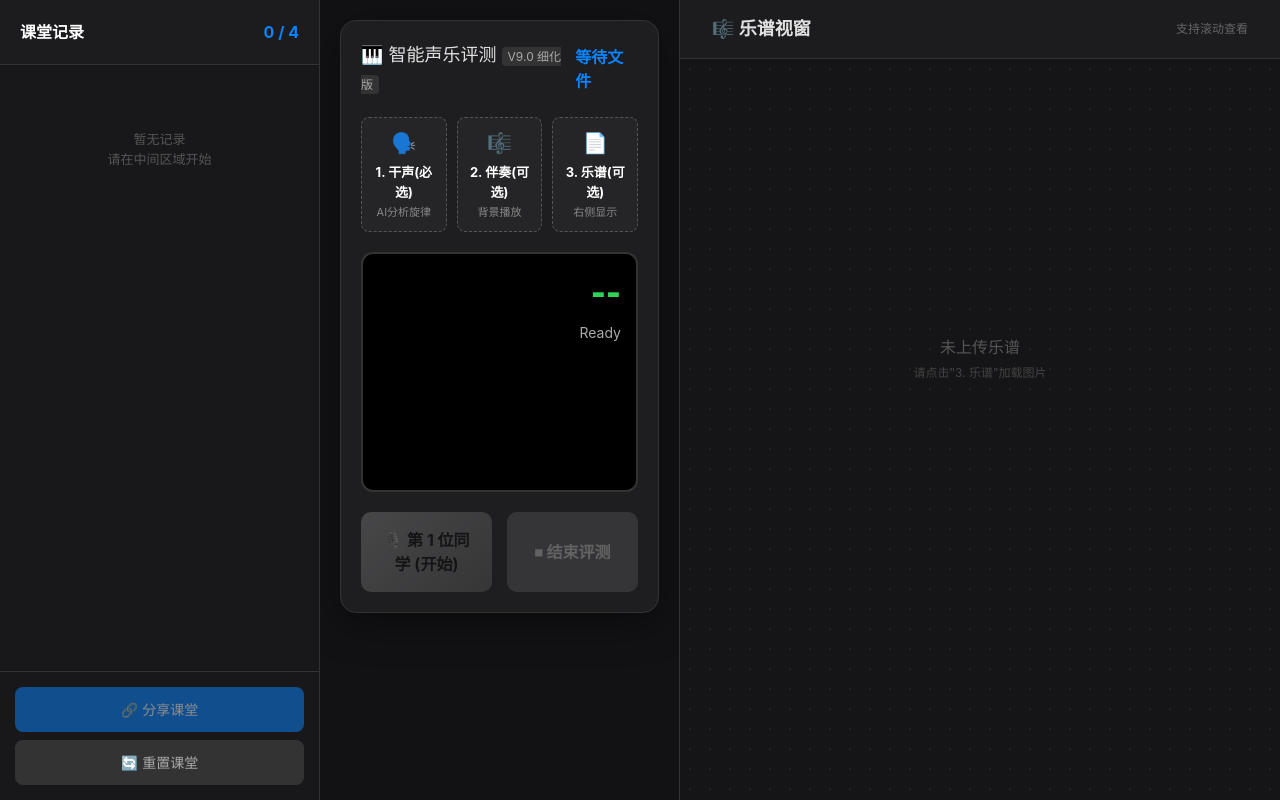
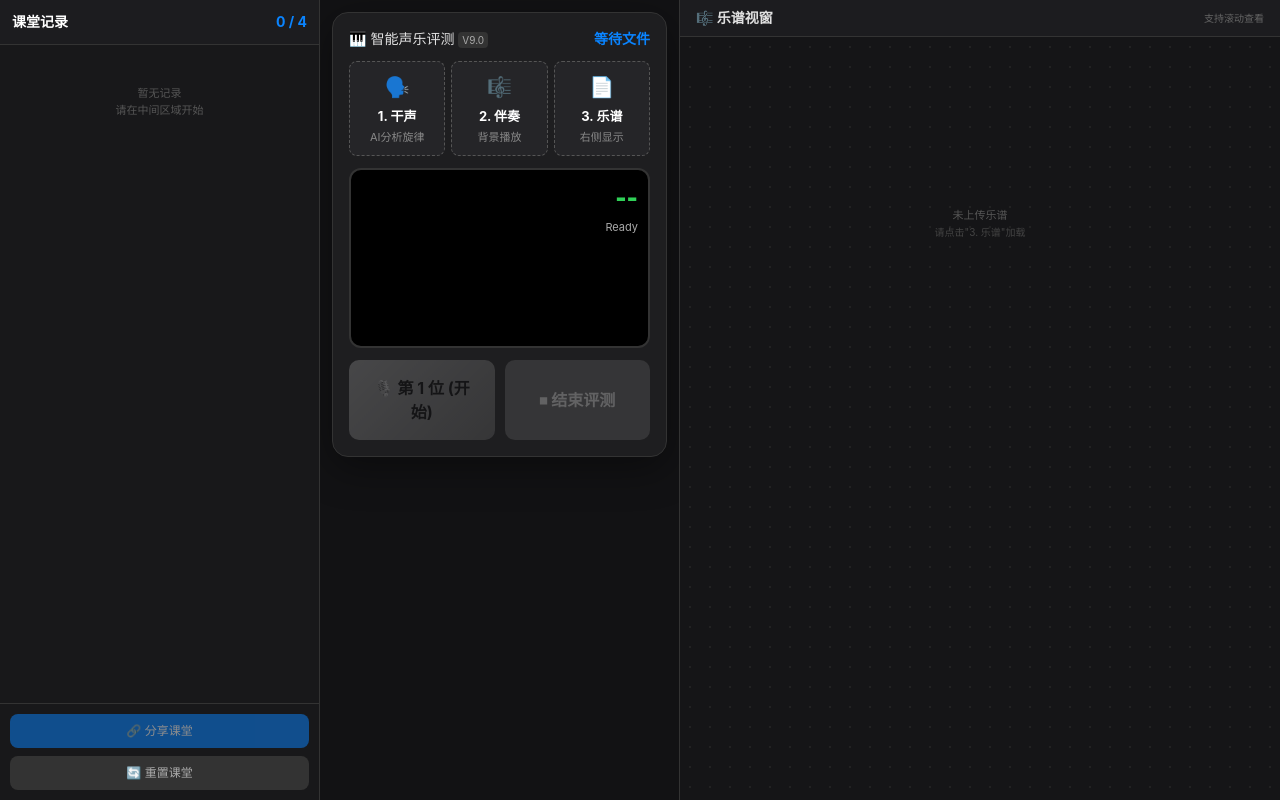
Before and after one commit to 125211182/-singsong, a Next.js app: page / in a window 1280 px wide. Built offline with nearby package versions, Linux system fonts and the light colour scheme.

Commit message:
feat: 实现移动端响应式布局，三栏缩放显示适配手机屏幕

```diff
--- a/src/app/globals.css
+++ b/src/app/globals.css
@@ -342,6 +342,23 @@ audio:hover {
   min-height: 80px;
 }
 
+@media (max-width: 768px) {
+  .track-slot {
+    padding: 6px;
+    min-height: 50px;
+  }
+  .icon-status {
+    font-size: 14px;
+    margin-bottom: 2px;
+  }
+  .slot-label {
+    font-size: 11px;
+  }
+  .slot-desc {
+    font-size: 9px;
+  }
+}
+
 .track-slot:hover {
   border-color: var(--primary);
   background: #2a2a2d;
@@ -388,6 +405,14 @@ audio:hover {
   transition: 0.2s;
 }
 
+@media (max-width: 768px) {
+  .btn {
+    padding: 10px 12px;
+    font-size: 12px;
+    border-radius: 8px;
+  }
+}
+
 .btn:disabled {
   opacity: 0.3;
   cursor: not-allowed;
@@ -404,11 +429,51 @@ audio:hover {
   color: #fff;
 }
 
-/* 响应式 */
-@media (max-width: 1100px) {
-  body {
-    flex-direction: column;
-    height: auto;
-    overflow: auto;
+/* 移动端响应式适配 */
+@media (max-width: 768px) {
+  /* 整体布局 - 三栏缩放显示 */
+  .flex.h-screen > div:first-child {
+    width: 180px !important;
+    min-width: 150px !important;
+  }
+  .flex.h-screen > div:last-child {
+    width: 200px !important;
+    min-width: 160px !important;
+  }
+
+  /* 学生卡片适配 */
+  .student-card {
+    padding: 8px !important;
+    margin-bottom: 8px !important;
+  }
+  .student-card .card-header {
+    font-size: 11px !important;
+  }
+  .student-card .card-score {
+    font-size: 22px !important;
+  }
+  .student-card .card-rank {
+    font-size: 9px !important;
+    padding: 1px 4px !important;
+  }
+  .student-card .card-details {
+    font-size: 9px !important;
+  }
+  .student-card .phrase-analysis {
+    font-size: 9px !important;
+    padding: 4px !important;
+  }
+  .student-card .phrase-header {
+    font-size: 9px !important;
+  }
+  .student-card .phrase-item {
+    padding: 3px 5px !important;
+    font-size: 8px !important;
+  }
+
+  /* 评语区域 */
+  .comment-box {
+    font-size: 9px !important;
+    padding: 4px !important;
   }
 }
--- a/src/app/page.tsx
+++ b/src/app/page.tsx
@@ -1895,34 +1895,34 @@ export default function Home() {
         </div>
       )}
 
-      {/* 左侧：课堂记录 */}
-      <div className="flex h-full w-[320px] shrink-0 flex-col border-r border-[#333] bg-[#18181a]">
-        <div className="border-b border-[#333] bg-[#1c1c1f] px-5 py-5">
-          <div className="flex items-center justify-between text-base font-bold text-white">
+      {/* 左侧：课堂记录 - 桌面:320px, 移动端:180px */}
+      <div className="flex h-full w-[320px] min-w-[180px] shrink-0 flex-col border-r border-[#333] bg-[#18181a] max-md:w-[180px]">
+        <div className="border-b border-[#333] bg-[#1c1c1f] px-3 py-3 max-md:px-2">
+          <div className="flex items-center justify-between text-sm font-bold text-white max-md:text-xs">
             <span>课堂记录</span>
             <span className="text-[#0a84ff]">{students.length} / 4</span>
           </div>
         </div>
-        <div className="flex-1 overflow-y-auto px-[15px] py-[15px]">
+        <div className="flex-1 overflow-y-auto px-[10px] py-[10px] max-md:px-1">
           {studentCards.length === 0 ? (
-            <div className="mt-[50px] text-center text-[13px] text-[#555]">
+            <div className="mt-[30px] text-center text-[11px] text-[#555] max-md:text-[10px]">
               暂无记录<br />请在中间区域开始
             </div>
           ) : (
             studentCards
           )}
         </div>
-        <div className="border-t border-[#333] px-[15px] py-[15px] flex flex-col gap-2">
+        <div className="border-t border-[#333] px-[10px] py-[10px] flex flex-col gap-2 max-md:px-1">
           <button
             onClick={handleShare}
             disabled={students.length === 0}
-            className="w-full rounded-lg border-none bg-[#0a84ff] py-3 text-[14px] text-white cursor-pointer hover:bg-[#0070e0] transition-colors disabled:opacity-50 disabled:cursor-not-allowed"
+            className="w-full rounded-lg border-none bg-[#0a84ff] py-2 text-[12px] text-white cursor-pointer hover:bg-[#0070e0] transition-colors disabled:opacity-50 disabled:cursor-not-allowed max-md:py-1.5 max-md:text-[11px]"
           >
             🔗 分享课堂
           </button>
           <button
             onClick={resetClassroom}
-            className="w-full rounded-lg border-none bg-[#333] py-3 text-[14px] text-[#aaa] cursor-pointer hover:bg-[#444] transition-colors"
+            className="w-full rounded-lg border-none bg-[#333] py-2 text-[12px] text-[#aaa] cursor-pointer hover:bg-[#444] transition-colors max-md:py-1.5 max-md:text-[11px]"
           >
             🔄 重置课堂
           </button>
@@ -1930,39 +1930,39 @@ export default function Home() {
       </div>
 
       {/* 中间：主控台 */}
-      <div className="flex flex-1 flex-col items-center overflow-y-auto p-5 border-r border-[#333]">
-        <div className="w-full max-w-[1200px] rounded-2xl bg-[#1e1e20] p-5 shadow-[0_10px_40px_rgba(0,0,0,0.4)] border border-[#333]">
-          <h2 className="mb-5 flex items-center justify-between text-lg">
-            <span>🎹 智能声乐评测 <span style={{ fontSize: '12px', background: '#333', padding: '2px 6px', borderRadius: '4px', color: '#aaa' }}>V9.0 细化版</span></span>
-            <span className="text-base font-bold text-[#0a84ff]">
-              {refBuffer ? `当前: 第 ${students.length + 1} 位同学` : '等待文件'}
+      <div className="flex flex-1 flex-col items-center overflow-y-auto p-3 border-r border-[#333] max-md:p-2">
+        <div className="w-full max-w-[1200px] rounded-2xl bg-[#1e1e20] p-4 shadow-[0_10px_40px_rgba(0,0,0,0.4)] border border-[#333] max-md:p-3">
+          <h2 className="mb-3 flex items-center justify-between text-sm max-md:text-xs">
+            <span>🎹 智能声乐评测 <span style={{ fontSize: '10px', background: '#333', padding: '2px 4px', borderRadius: '4px', color: '#aaa' }}>V9.0</span></span>
+            <span className="text-sm font-bold text-[#0a84ff] max-md:text-xs">
+              {refBuffer ? `当前: 第 ${students.length + 1} 位` : '等待文件'}
             </span>
           </h2>
 
-          <div className="mb-5 grid grid-cols-3 gap-[10px]">
+          <div className="mb-3 grid grid-cols-3 gap-[6px] max-md:gap-[4px]">
             <div
               onClick={() => fileRefRef.current?.click()}
               className={`track-slot ${refBuffer ? 'loaded' : ''}`}
             >
               <span className="icon-status">{refBuffer ? '✅' : '🗣️'}</span>
-              <span className="slot-label">{refBuffer ? '干声已就绪' : '1. 干声(必选)'}</span>
-              <span className="slot-desc">AI分析旋律</span>
+              <span className="slot-label max-md:text-[10px]">{refBuffer ? '干声已就绪' : '1. 干声'}</span>
+              <span className="slot-desc max-md:hidden">AI分析旋律</span>
             </div>
             <div
               onClick={() => fileAccRef.current?.click()}
               className={`track-slot ${accBuffer ? 'loaded' : ''}`}
             >
               <span className="icon-status">{accBuffer ? '✅' : '🎼'}</span>
-              <span className="slot-label">{accBuffer ? '伴奏已就绪' : '2. 伴奏(可选)'}</span>
-              <span className="slot-desc">背景播放</span>
+              <span className="slot-label max-md:text-[10px]">{accBuffer ? '伴奏已就绪' : '2. 伴奏'}</span>
+              <span className="slot-desc max-md:hidden">背景播放</span>
             </div>
             <div
               onClick={() => fileScoreRef.current?.click()}
               className={`track-slot ${scoreImage ? 'loaded' : ''}`}
             >
               <span className="icon-status">{scoreImage ? '✅' : '📄'}</span>
-              <span className="slot-label">{scoreImage ? '乐谱已加载' : '3. 乐谱(可选)'}</span>
-              <span className="slot-desc">右侧显示</span>
+              <span className="slot-label max-md:text-[10px]">{scoreImage ? '乐谱已加载' : '3. 乐谱'}</span>
+              <span className="slot-desc max-md:hidden">右侧显示</span>
             </div>
           </div>
 
@@ -1988,28 +1988,28 @@ export default function Home() {
             className="hidden"
           />
 
-          <div className="relative mb-5 h-[240px] overflow-hidden rounded-xl border-2 border-[#333] bg-black">
+          <div className="relative mb-3 h-[180px] overflow-hidden rounded-xl border-2 border-[#333] bg-black max-md:h-[140px]">
             <canvas ref={canvasRef} className="block h-full w-full" />
-            <div className="absolute right-[15px] top-[15px] text-right pointer-events-none">
-              <div className="text-[32px] font-black text-[#30d158] transition-colors" id="realtimeScore">
+            <div className="absolute right-[10px] top-[10px] text-right pointer-events-none">
+              <div className="text-[24px] font-black text-[#30d158] transition-colors max-md:text-[18px]" id="realtimeScore">
                 {realtimeScore}
               </div>
-              <div className="mt-[5px] text-[14px] text-[#aaa]">{realtimeStatus}</div>
+              <div className="mt-[3px] text-[11px] text-[#aaa] max-md:text-[10px]">{realtimeStatus}</div>
             </div>
           </div>
 
-          <div className="grid grid-cols-2 gap-[15px]">
+          <div className="grid grid-cols-2 gap-[10px] max-md:gap-[6px]">
             <button
               onClick={startSession}
               disabled={!refBuffer || students.length >= 4}
-              className="btn btn-start"
+              className="btn btn-start max-md:py-2 max-md:text-[12px]"
             >
-              🎙️ 第 {students.length + 1} 位同学 (开始)
+              🎙️ 第 {students.length + 1} 位 (开始)
             </button>
             <button
               onClick={stopSession}
               disabled={!appDataRef.current.isPlaying}
-              className="btn btn-stop"
+              className="btn btn-stop max-md:py-2 max-md:text-[12px]"
             >
               ⏹ 结束评测
             </button>
@@ -2017,19 +2017,19 @@ export default function Home() {
         </div>
       </div>
 
-      {/* 右侧：乐谱视窗 */}
-      <div className="flex h-full w-[600px] shrink-0 flex-col bg-[#151517]">
-        <div className="border-b border-[#333] bg-[#1c1c1f] px-8 py-[15px] flex items-center justify-between">
-          <span className="font-bold text-lg">🎼 乐谱视窗</span>
-          <span className="text-[12px] text-[#666]">支持滚动查看</span>
+      {/* 右侧：乐谱视窗 - 桌面:600px, 移动端:200px */}
+      <div className="flex h-full w-[600px] min-w-[200px] shrink-0 flex-col bg-[#151517] max-md:w-[200px]">
+        <div className="border-b border-[#333] bg-[#1c1c1f] px-4 py-2 flex items-center justify-between max-md:px-2">
+          <span className="font-bold text-sm max-md:text-xs">🎼 乐谱视窗</span>
+          <span className="text-[10px] text-[#666] max-md:hidden">支持滚动查看</span>
         </div>
-        <div className="flex-1 overflow-y-auto p-[25px]" style={{ backgroundImage: 'radial-gradient(#222 1px, transparent 1px)', backgroundSize: '20px 20px' }}>
+        <div className="flex-1 overflow-y-auto p-[15px] max-md:p-[8px]" style={{ backgroundImage: 'radial-gradient(#222 1px, transparent 1px)', backgroundSize: '20px 20px' }}>
           {scoreImage ? (
             <img src={scoreImage} alt="Sheet Music" className="w-full rounded-lg shadow-[0_4px_10px_rgba(0,0,0,0.5)]" />
           ) : (
-            <div className="mt-[50%] text-center text-[#555] -translate-y-1/2">
+            <div className="mt-[30%] text-center text-[#555] -translate-y-1/2 text-[11px] max-md:text-[10px]">
               未上传乐谱<br />
-              <span className="text-[12px] text-[#444]">请点击"3. 乐谱"加载图片</span>
+              <span className="text-[10px] text-[#444]">请点击"3. 乐谱"加载</span>
             </div>
           )}
         </div>
```
Also changed, not shown: 2 other files (tests, documents, lock files or other folders).
